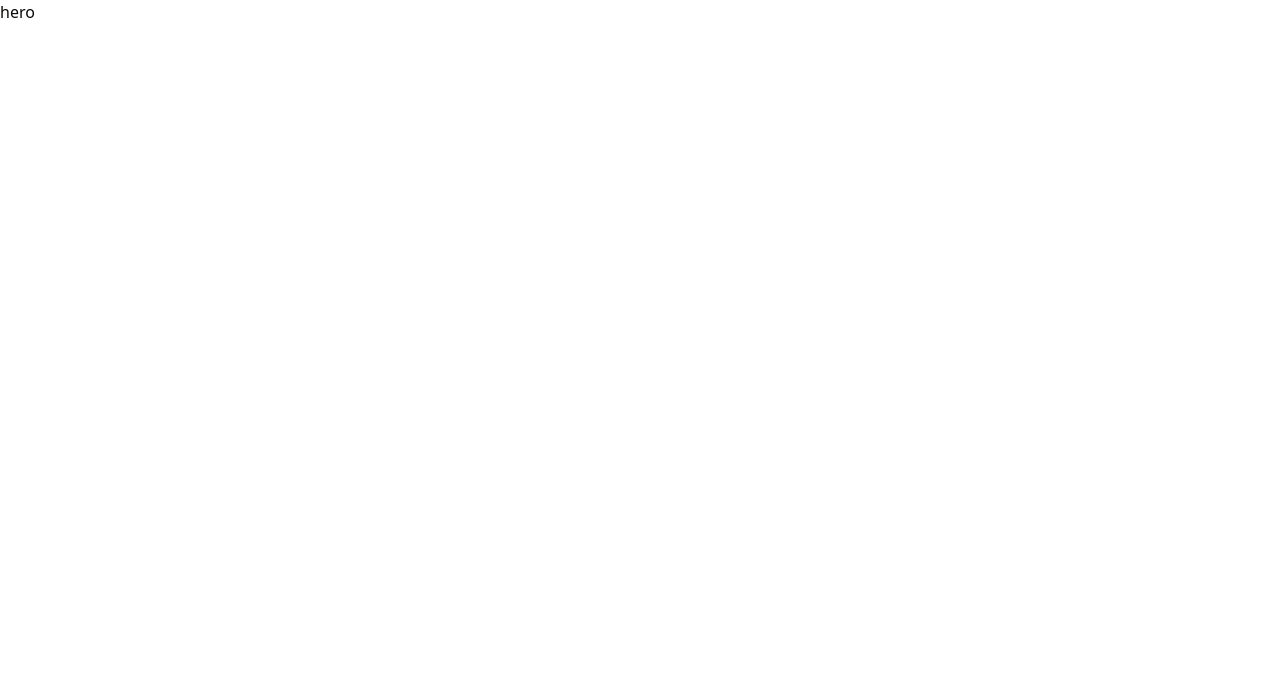
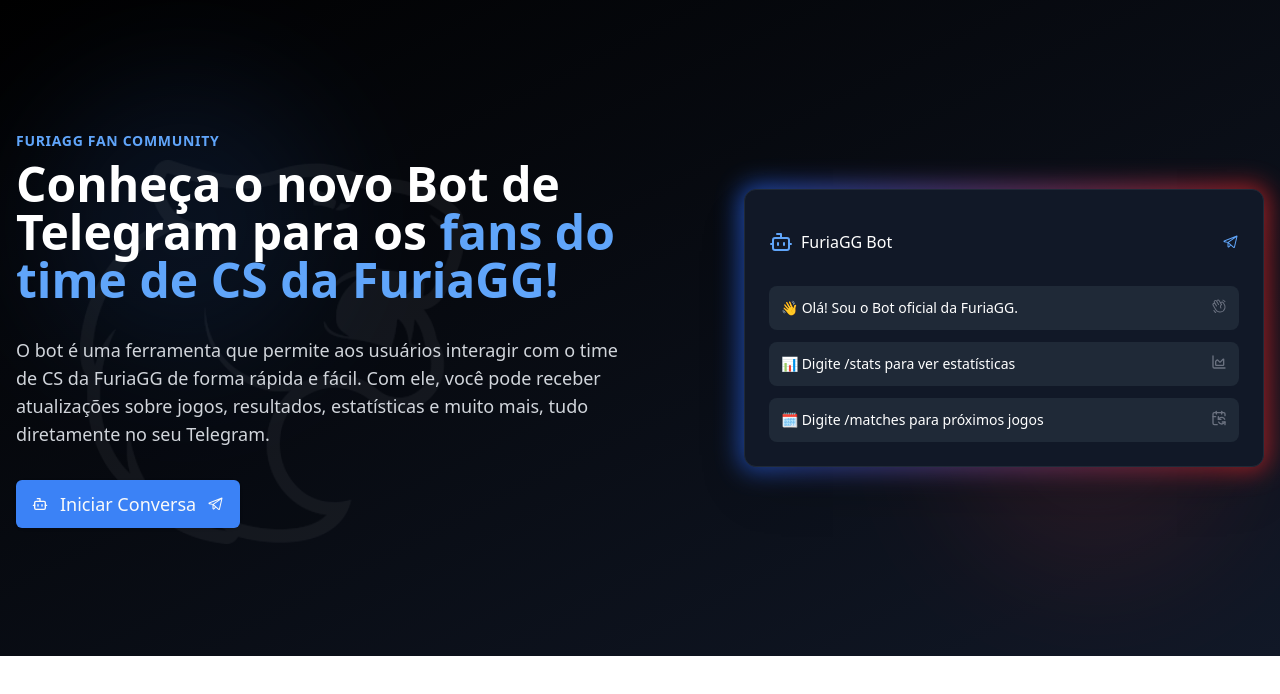
Before and after one commit to PedroSmaxY/furia-fanbot, a Next.js app in the folder landing-page/: page / in a window 1280 px wide. Shown: the top 694 px of the page. Built offline with nearby package versions, Linux system fonts and the light colour scheme.

Commit message:
atualizando componente Hero com nova estrutura, conteúdo e integração com o Bot da FuriaGG

```diff
--- a/landing-page/src/app/_components/hero.tsx
+++ b/landing-page/src/app/_components/hero.tsx
@@ -1,7 +1,100 @@
+import { Button } from "@/components/ui/button";
+import { HandWaving, TelegramLogo } from "@phosphor-icons/react/dist/ssr";
+import { BotIcon, CalendarSync, ChartArea } from "lucide-react";
+import FuriaLogo from "../../../public/furia-logo.png";
+import Image from "next/image";
+
 export function Hero() {
   return (
-    <header>
-      <h1>hero</h1>
-    </header>
+    <section className="bg-gradient-to-br from-black to-gray-900 text-white relative overflow-hidden">
+      {/* Background decoration */}
+      <div className="absolute inset-0 opacity-10">
+        <div className="absolute top-20 left-10 w-72 h-72 rounded-full bg-blue-500 blur-3xl"></div>
+        <div className="absolute bottom-20 right-10 w-72 h-72 rounded-full bg-red-500 blur-3xl"></div>
+      </div>
+
+      <div className="container mx-auto px-4 py-20 lg:py-32 flex flex-col gap-12 lg:flex-row items-center justify-between relative z-10">
+        <article className="lg:w-1/2">
+          <div className="flex flex-col items-center lg:items-start gap-8">
+            <div>
+              <span className="text-blue-400 font-semibold text-sm uppercase tracking-wider">
+                FuriaGG Fan Community
+              </span>
+              <h1 className="text-3xl md:text-4xl lg:text-5xl font-bold mt-2 leading-tight">
+                Conheça o novo Bot de Telegram para os
+                <span className="text-blue-400">
+                  {" "}
+                  fans do time de CS da FuriaGG!
+                </span>
+              </h1>
+            </div>
+
+            <Image
+              src={FuriaLogo}
+              alt="Logo do time"
+              className="opacity-80 w-52 h-52 lg:w-96 lg:h-96 lg:absolute lg:-z-10 lg:top-40 lg:left-20 lg:opacity-5"
+            />
+
+            <p className="text-gray-300 lg:text-lg leading-relaxed">
+              O bot é uma ferramenta que permite aos usuários interagir com o
+              time de CS da FuriaGG de forma rápida e fácil. Com ele, você pode
+              receber atualizações sobre jogos, resultados, estatísticas e muito
+              mais, tudo diretamente no seu Telegram.
+            </p>
+
+            <Button
+              asChild
+              className="bg-blue-500 hover:bg-blue-600 w-fit transition-all duration-300 hover:scale-105 hover:shadow-lg hover:shadow-blue-500/30 text-lg py-6"
+            >
+              <a
+                href="https://t.me/furiabot"
+                target="_blank"
+                rel="noopener noreferrer"
+                className="flex items-center justify-center gap-3"
+              >
+                <BotIcon className="h-5 w-5" />
+                <span>Iniciar Conversa</span>
+                <TelegramLogo className="h-5 w-5" />
+              </a>
+            </Button>
+          </div>
+        </article>
+
+        <article className="lg:w-5/12 hidden lg:block">
+          <div className="relative">
+            <div className="absolute -inset-1 bg-gradient-to-r from-blue-600 to-red-600 rounded-2xl blur-md opacity-75"></div>
+            <div className="relative bg-gray-900 p-6 rounded-xl shadow-2xl border border-gray-800">
+              <div className="flex items-center justify-between mb-4 lg:h-14">
+                <div className="flex items-center gap-2">
+                  <BotIcon className="text-blue-400" />
+                  <span className="font-medium">FuriaGG Bot</span>
+                </div>
+                <TelegramLogo className="text-blue-400" />
+              </div>
+              <div className="space-y-3">
+                <div className="bg-gray-800 p-3 rounded-lg flex justify-between">
+                  <p className="text-sm">
+                    👋 Olá! Sou o Bot oficial da FuriaGG.
+                  </p>
+                  <HandWaving className=" text-gray-500 w-4 h-4" />
+                </div>
+                <div className="bg-gray-800 p-3 rounded-lg flex justify-between">
+                  <p className="text-sm">
+                    📊 Digite /stats para ver estatísticas
+                  </p>
+                  <ChartArea className=" text-gray-500 w-4 h-4" />
+                </div>
+                <div className="bg-gray-800 p-3 rounded-lg flex justify-between">
+                  <p className="text-sm">
+                    🗓️ Digite /matches para próximos jogos
+                  </p>
+                  <CalendarSync className=" text-gray-500 w-4 h-4" />
+                </div>
+              </div>
+            </div>
+          </div>
+        </article>
+      </div>
+    </section>
   );
 }
```
